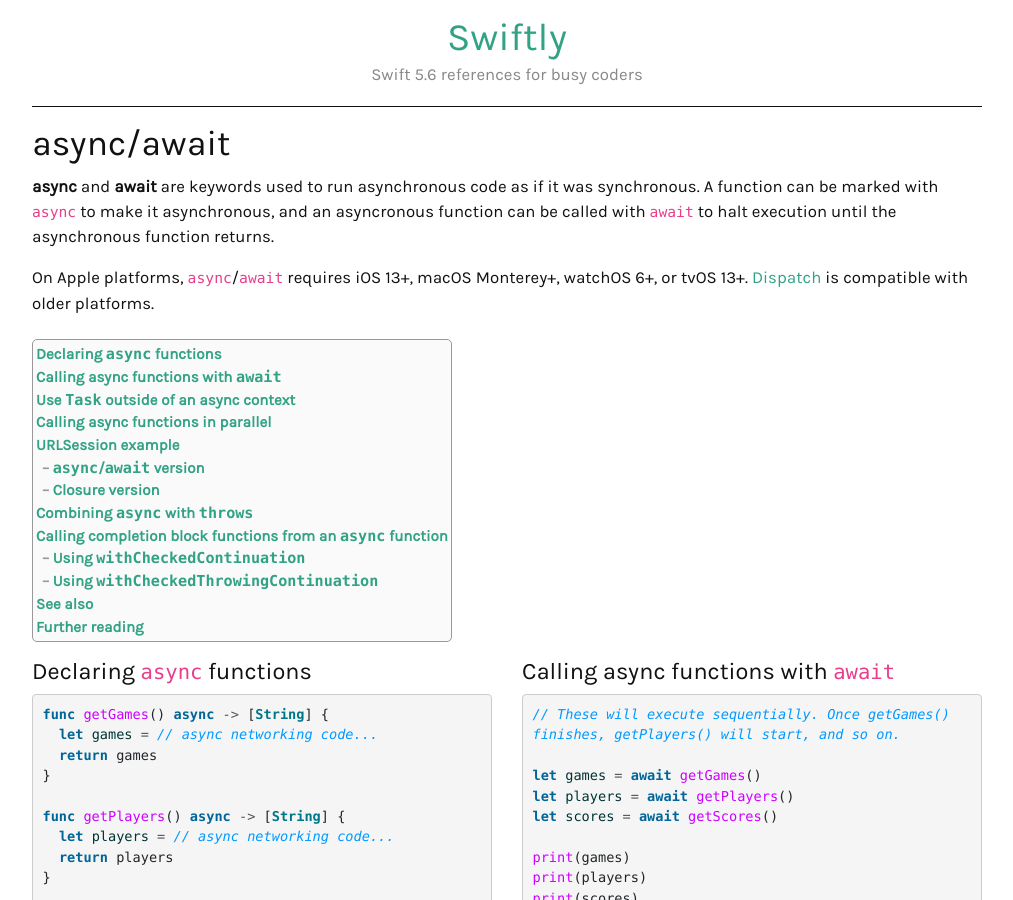
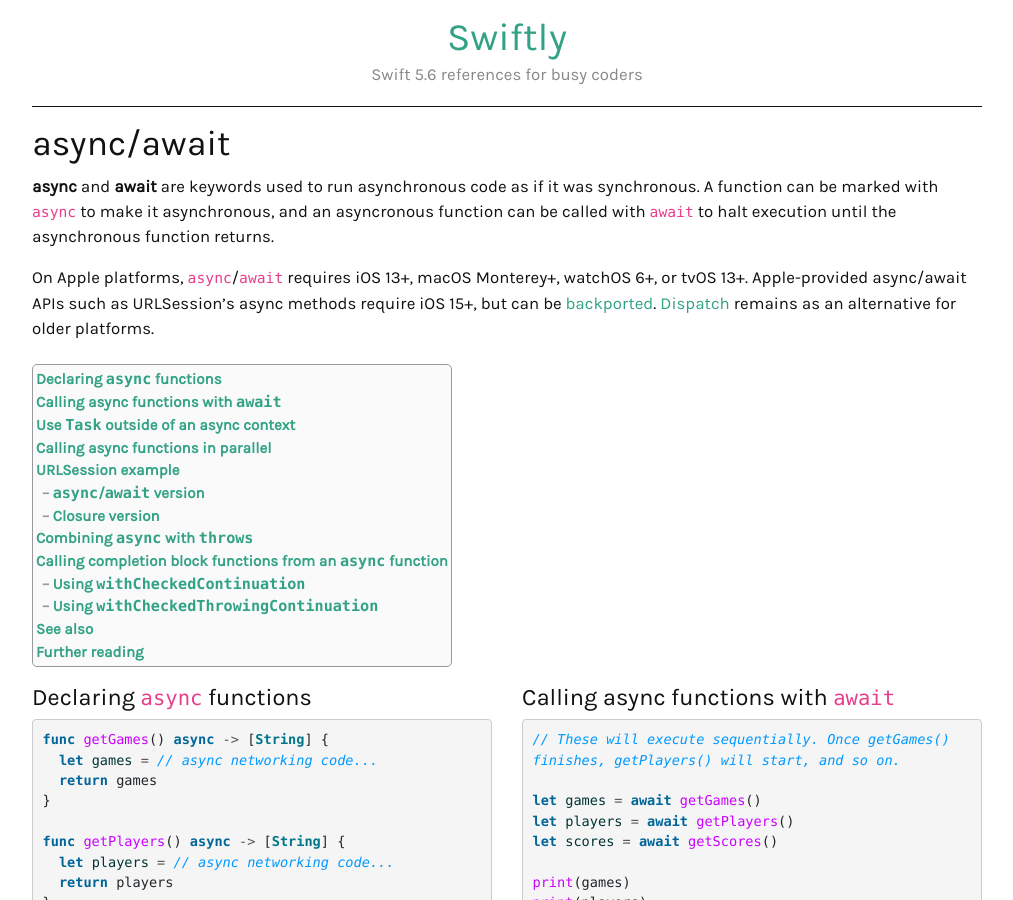
Before and after one commit to ebelinski/swiftly, a Jekyll site: the page built from _guides/async-await.md, in a window 1280 px wide and 900 px high. Shown: the whole window, without its empty margins (133-1146 px from the left). Built offline with Jekyll 4.4.1, drawn with Linux system fonts in a browser that asks for light colours.

Commit message:
Added additional notes on API support and backporting.

```diff
--- a/_guides/async-await.md
+++ b/_guides/async-await.md
@@ -13,7 +13,7 @@ redirect_from:
 
 **async** and **await** are keywords used to run asynchronous code as if it was synchronous. A function can be marked with `async` to make it asynchronous, and an asyncronous function can be called with `await` to halt execution until the asynchronous function returns.
 
-On Apple platforms, `async`/`await` requires iOS 13+, macOS Monterey+, watchOS 6+, or tvOS 13+. [Dispatch](/dispatch) is compatible with older platforms.
+On Apple platforms, `async`/`await` requires iOS 13+, macOS Monterey+, watchOS 6+, or tvOS 13+. Apple-provided async/await APIs such as URLSession's async methods require iOS 15+, but can be [backported](https://www.swiftbysundell.com/articles/making-async-system-apis-backward-compatible/). [Dispatch](/dispatch) remains as an alternative for older platforms.
 
 * TOC
 {:toc}
```
